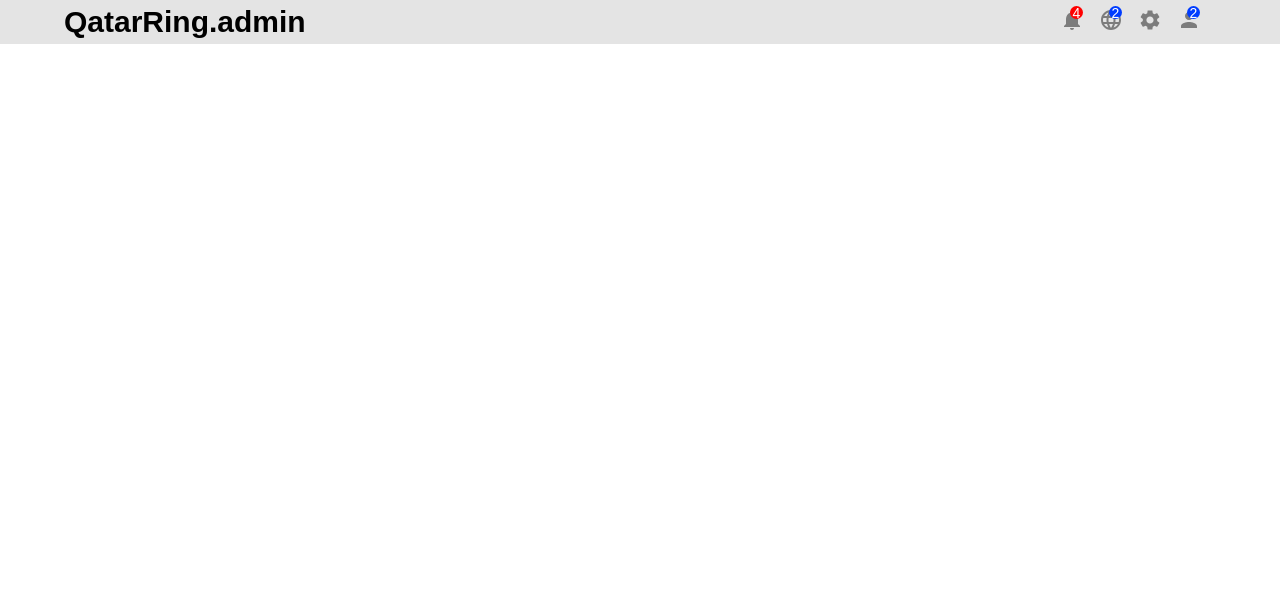
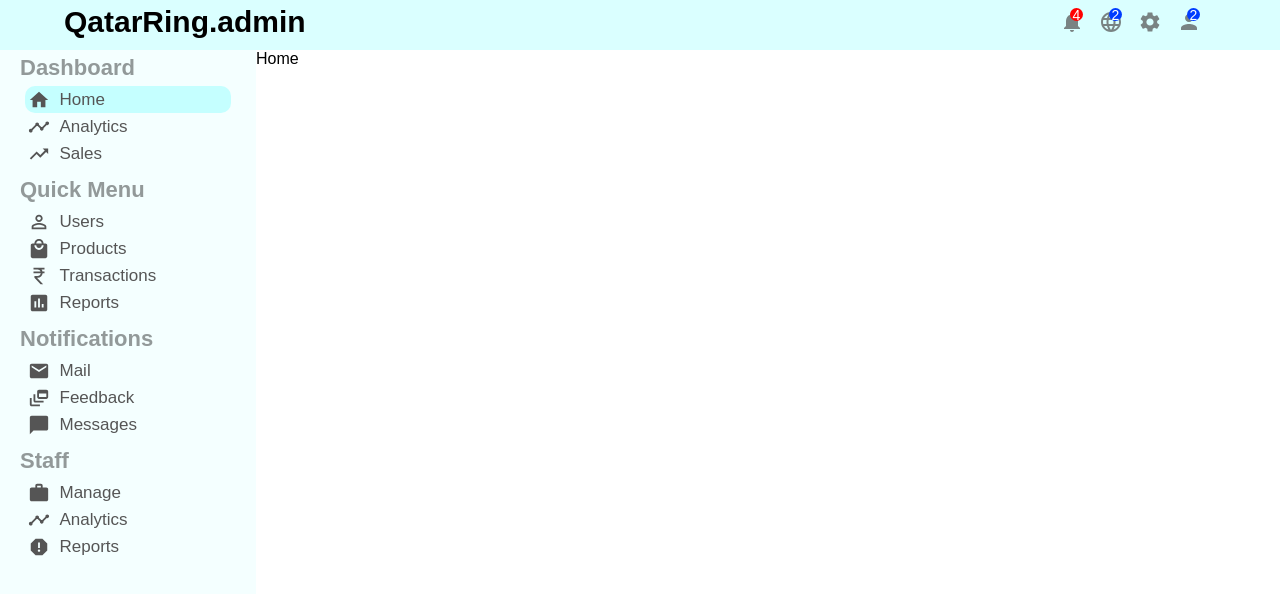
Before and after one commit to suhailm9055/admin-dashboard, a React (Create React App) app: page / in a window 1280 px wide. Shown: the top 594 px of the page. Built offline with nearby package versions, Linux system fonts and the light colour scheme; a web font is replaced by a local one.

Commit message:
sidebar ui

```diff
--- a/src/App.js
+++ b/src/App.js
@@ -1,11 +1,42 @@
 import Topbar from "./components/Topbar";
+import styled from "styled-components";
+import { Sidebar } from "./components/Sidebar";
+import Home from "./components/pages/Home";
 
+const MainContainer = styled.div`
+
+`;
+const HeaderContainer = styled.div`
+  position: sticky;
+  top: 0;
+  z-index: 999;
+`;
+const BodyContainer = styled.div`
+display: flex;
+align-items : 'center';
+`;
+const SidebarContainer = styled.div`
+flex:1;
+`;
+const PagesContainer = styled.div`
+flex:4;`;
 
 function App() {
   return (
-    <div >
-      <Topbar/>
-    </div>
+    <MainContainer>
+      <HeaderContainer>
+        <Topbar />
+      </HeaderContainer>
+      <BodyContainer>
+        <SidebarContainer>
+          <Sidebar />
+
+        </SidebarContainer>
+        <PagesContainer>
+          <Home />
+        </PagesContainer>
+      </BodyContainer>
+    </MainContainer>
   );
 }
 
--- /dev/null
+++ b/src/components/Sidebar.jsx
@@ -0,0 +1,137 @@
+import {
+  Assessment,
+  ChatBubble,
+  CurrencyRupeeOutlined,
+  CurrencyRupeeSharp,
+  DynamicFeed,
+  Email,
+  Home,
+  LocalMall,
+  PermIdentity,
+  Report,
+  Timeline,
+  TrendingUp,
+  Work,
+} from "@mui/icons-material";
+import React from "react";
+import styled from "styled-components";
+
+const Container = styled.div`
+  background-color: #f4ffff;
+  height: calc(100vh - 50px);
+  position: sticky;
+  top: 50px;
+`;
+const Wrapper = styled.div`
+  padding: 5px 20px;
+  color: #555;
+`;
+const Menu = styled.div`
+  margin-bottom: 5px;
+`;
+const Title = styled.h3`
+  font-weight: bold;
+  font-size: 22px;
+  color: #6e7474bb;
+`;
+const List = styled.ul`
+  list-style: none;
+  padding: 5px;
+`;
+const ListItem = styled.li`
+  padding: 2.5px;
+
+  cursor: pointer;
+  display: flex;
+  align-items: center;
+  font-size: 17px;
+  font-weight: 200;
+  border-radius: 10px;
+  background-color: ${(props) =>
+    props.selection === "active" ? "#c5ffff" : ""};
+  &:hover {
+    background-color: #c5ffff;
+  }
+`;
+export const Sidebar = () => {
+  return (
+    <Container>
+      <Wrapper>
+        <Menu>
+          <Title>Dashboard</Title>
+          <List>
+            <ListItem selection="active">
+              <Home style={{ fontSize: "22px", marginRight: "10px" }} />
+              Home
+            </ListItem>
+            <ListItem>
+              <Timeline style={{ fontSize: "22px", marginRight: "10px" }} />
+              Analytics
+            </ListItem>
+            <ListItem>
+              <TrendingUp style={{ fontSize: "22px", marginRight: "10px" }} />
+              Sales
+            </ListItem>
+          </List>
+        </Menu>
+        <Menu>
+          <Title>Quick Menu</Title>
+          <List>
+            <ListItem selection="">
+              <PermIdentity style={{ fontSize: "22px", marginRight: "10px" }} />
+              Users
+            </ListItem>
+            <ListItem>
+              <LocalMall style={{ fontSize: "22px", marginRight: "10px" }} />
+              Products
+            </ListItem>
+            <ListItem>
+              <CurrencyRupeeSharp
+                style={{ fontSize: "22px", marginRight: "10px" }}
+              />
+              Transactions
+            </ListItem>
+            <ListItem>
+              <Assessment style={{ fontSize: "22px", marginRight: "10px" }} />
+              Reports
+            </ListItem>
+          </List>
+        </Menu>
+        <Menu>
+          <Title>Notifications</Title>
+          <List>
+            <ListItem selection="">
+              <Email style={{ fontSize: "22px", marginRight: "10px" }} />
+              Mail
+            </ListItem>
+            <ListItem>
+              <DynamicFeed style={{ fontSize: "22px", marginRight: "10px" }} />
+              Feedback
+            </ListItem>
+            <ListItem>
+              <ChatBubble style={{ fontSize: "22px", marginRight: "10px" }} />
+              Messages
+            </ListItem>
+          </List>
+        </Menu>
+        <Menu>
+          <Title>Staff</Title>
+          <List>
+            <ListItem selection="">
+              <Work style={{ fontSize: "22px", marginRight: "10px" }} />
+              Manage
+            </ListItem>
+            <ListItem>
+              <Timeline style={{ fontSize: "22px", marginRight: "10px" }} />
+              Analytics
+            </ListItem>
+            <ListItem>
+              <Report style={{ fontSize: "22px", marginRight: "10px" }} />
+              Reports
+            </ListItem>
+          </List>
+        </Menu>
+      </Wrapper>
+    </Container>
+  );
+};
--- a/src/components/Topbar.jsx
+++ b/src/components/Topbar.jsx
@@ -1,9 +1,10 @@
 import React from "react";
 import styled from "styled-components";
-import { Notifications,Language,Settings, Person } from "@mui/icons-material";
+import { Notifications, Language, Settings, Person } from "@mui/icons-material";
 const Container = styled.div`
-  background-color: #e4e4e4;
+  background-color: #ceffffbe;
   width: 100%;
+  height: 50px;
 `;
 const Wrapper = styled.div`
   padding: 5px 0px;
@@ -26,8 +27,11 @@ const Right = styled.div`
   color: #555555ba;
 `;
 const IconContainer = styled.div`
+  display: flex;
+  align-items: center;
+  justify-content: center;
   position: relative;
-margin-right:15px;
+  margin-right: 15px;
   cursor: pointer;
   &:hover {
     color: #020202;
@@ -37,22 +41,21 @@ const BadgeSpan = styled.p`
   position: absolute;
   width: 13px;
   height: 13px;
-    top:-2px;
-    left:10px;
-    color:white;
-    background-color:${props=>props.color==="red" ?"#ff0000 ":"#003cff"} ;
+  top: -2px;
+  left: 10px;
+  color: white;
+  background-color: ${(props) =>
+    props.color === "red" ? "#ff0000 " : "#003cff"};
   border-radius: 50%;
   font-size: 14px;
   font-weight: 100;
   display: flex;
-    align-items:center;
+  align-items: center;
   justify-content: center;
-
-`
+`;
 
 const Topbar = () => {
   return (
-    <>
     <Container>
       <Wrapper>
         <Left>
@@ -61,28 +64,28 @@ const Topbar = () => {
         <Right>
           <IconContainer>
             <Notifications />
-              <BadgeSpan color="red"><p>4</p></BadgeSpan>
+            <BadgeSpan color="red">
+              <p>4</p>
+            </BadgeSpan>
           </IconContainer>
           <IconContainer>
-
             <Language />
-              <BadgeSpan><p>2</p></BadgeSpan>
-
+            <BadgeSpan>
+              <p>2</p>
+            </BadgeSpan>
           </IconContainer>
           <IconContainer>
             <Settings />
-
           </IconContainer>
           <IconContainer>
             <Person />
-              <BadgeSpan><p>2</p></BadgeSpan>
-
+            <BadgeSpan>
+              <p>2</p>
+            </BadgeSpan>
           </IconContainer>
-
         </Right>
       </Wrapper>
     </Container>
-    </>
   );
 };
 
--- /dev/null
+++ b/src/components/pages/Home.jsx
@@ -0,0 +1,12 @@
+import React from 'react'
+
+const Home = () => {
+  return (
+    <div>
+        Home<br/>
+        </div>
+
+  )
+}
+
+export default Home
```
Lines whose indentation alone changed are shown as unchanged.
